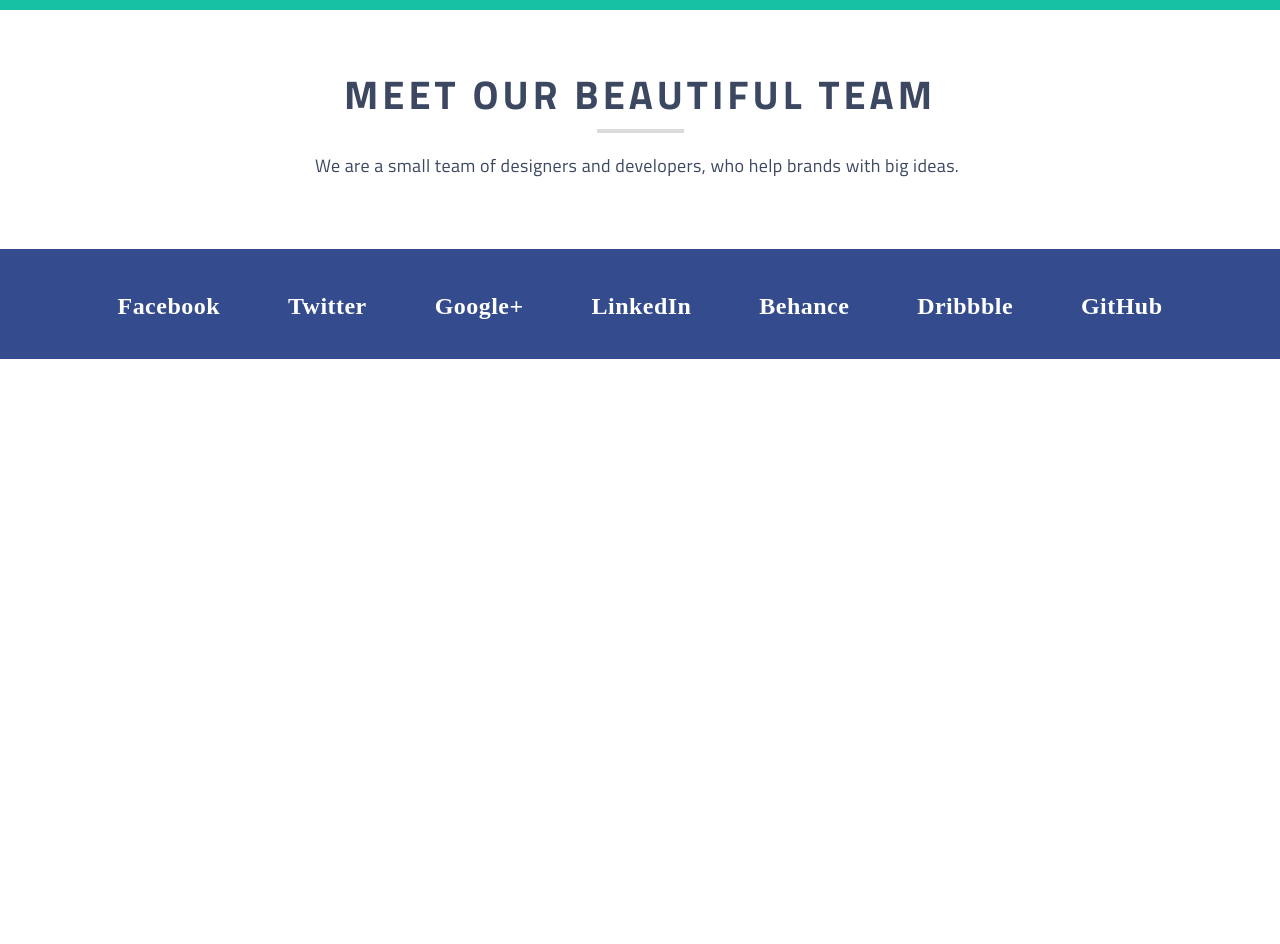
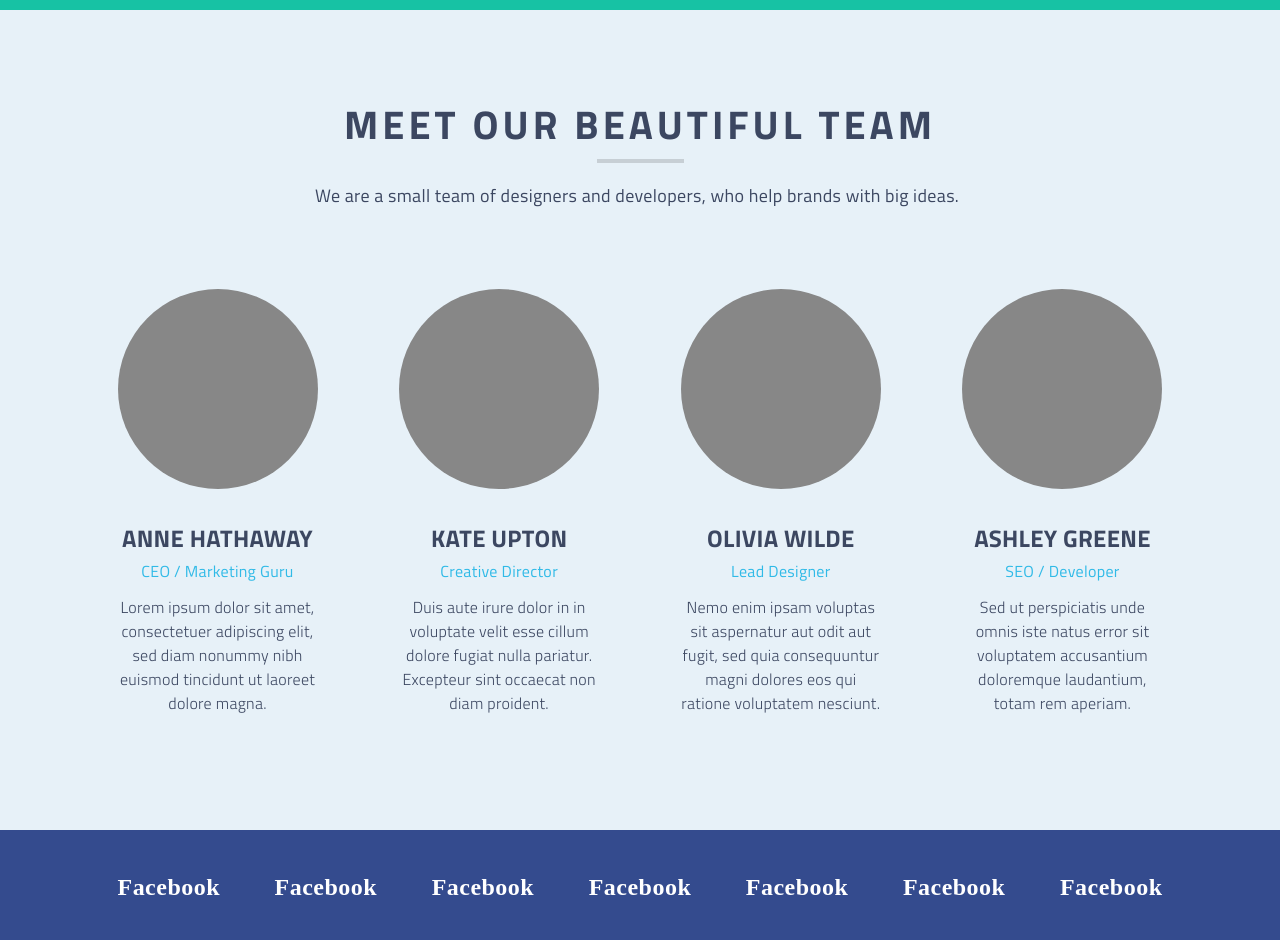
Before and after one commit to Transparency010101/Cuda, a plain HTML site: page index.html in a window 1280 px wide. Shown: the part 1300-2244 px from the top of the page. Before the commit the page ends 1663 px from the top, so only its background shows below. Drawn offline with Linux system fonts and the light colour scheme.

Commit message:
create README.md and add meet with team

```diff
--- a/index.html
+++ b/index.html
@@ -98,25 +98,80 @@
                     </div>
                 </div>
             </section>
-            <section class="team">
-                <h1 class="team__title title">MEET OUR BEAUTIFUL TEAM</h1>
-                <hr class="team__line line">
-                <h2 class="team__sub-title sub-title">
+            <section class="meet">
+                <h1 class="meet__title title">MEET OUR BEAUTIFUL TEAM</h1>
+                <hr class="meet__line line">
+                <h2 class="meet__sub-title sub-title">
                     We are a small team of designers and developers, who help brands with big ideas.
                 </h2>
+                <div class="team">
+                    <div class="container">
+                        <div class="team__row flex-sb-cnt">
+                            <!-- ! Anne Hathaway -->
+                            <div class="team__columns">
+                                <div class="team__item">
+                                    <div class="team__photo"></div>
+                                    <div class="team__name">ANNE HATHAWAY</div>
+                                    <div class="team__specialty">CEO / Marketing Guru</div>
+                                    <div class="team__text">
+                                        Lorem ipsum dolor sit amet,
+                                        consectetuer adipiscing elit, sed diam nonummy nibh euismod tincidunt ut laoreet dolore magna.
+                                    </div>
+                                    <div class="team__social-network"></div>
+                                </div>
+                            </div>
+                            <!-- ! Kate Upton -->
+                            <div class="team__columns">
+                                <div class="team__item">
+                                    <div class="team__photo"></div>
+                                    <div class="team__name">Kate Upton</div>
+                                    <div class="team__specialty">Creative Director</div>
+                                    <div class="team__text">
+                                        Duis aute irure dolor in in voluptate velit esse cillum dolore fugiat nulla pariatur. Excepteur sint occaecat non diam proident.
+                                    </div>
+                                    <div class="team__social-network"></div>
+                                </div>
+                            </div>
+                            <!-- ! Olivia Wilde -->
+                            <div class="team__columns">
+                                <div class="team__item">
+                                    <div class="team__photo"></div>
+                                    <div class="team__name">Olivia Wilde</div>
+                                    <div class="team__specialty">Lead Designer</div>
+                                    <div class="team__text">
+                                        Nemo enim ipsam voluptas sit aspernatur aut odit aut fugit, sed quia consequuntur magni dolores eos qui ratione voluptatem nesciunt.
+                                    </div>
+                                    <div class="team__social-network"></div>
+                                </div>
+                            </div>
+                            <!-- ! Ashley Greene -->
+                            <div class="team__columns">
+                                <div class="team__item">
+                                    <div class="team__photo"></div>
+                                    <div class="team__name">Ashley Greene</div>
+                                    <div class="team__specialty">SEO / Developer</div>
+                                    <div class="team__text">
+                                        Sed ut perspiciatis unde omnis iste natus error sit voluptatem accusantium doloremque laudantium, totam rem aperiam.
+                                    </div>
+                                    <div class="team__social-network"></div>
+                                </div>
+                            </div>
+                        </div>
+                    </div>
+                </div>
             </section>
         </article>
         <!-- ! Footer -->
         <footer class="footer ">
             <div class="container">
                 <ul class="contact flex-sb-cnt">
-                    <li>Facebook</li>
-                    <li>Twitter</li>
-                    <li>Google+</li>
-                    <li>LinkedIn</li>
-                    <li>Behance</li>
-                    <li>Dribbble</li>
-                    <li>GitHub</li>
+                    <li><a href="#">Facebook</a></li>
+                    <li><a href="#">Facebook</a></li>
+                    <li><a href="#">Facebook</a></li>
+                    <li><a href="#">Facebook</a></li>
+                    <li><a href="#">Facebook</a></li>
+                    <li><a href="#">Facebook</a></li>
+                    <li><a href="#">Facebook</a></li>
                 </ul>
             </div>
         </footer>
--- a/source/scss/_additionally.scss
+++ b/source/scss/_additionally.scss
@@ -9,6 +9,7 @@ $color_344b8e: #344b8e;
 $ls: 0.02em;
 $color_17c2a4: #17c2a4;
 $color_3c4761: #3c4761;
+$color_e7f1f8: #e7f1f8;
 // ! Шаблоны
 %container {
     // $ Ограничивающий контейнер
--- a/source/scss/style.scss
+++ b/source/scss/style.scss
@@ -91,14 +91,14 @@
 }
 .contact {
     padding: 45px 0;
-    li {
+    li a {
         color: $wite;
         font-size: 24px;
         font-weight: 600;
         letter-spacing: $ls;
         transition-duration: 300ms;
     }
-    li:hover {
+    li a:hover {
         color: $color_30bae7;
     }
 }
@@ -137,9 +137,10 @@
         margin: auto;
     }
 }
-// ! Team
-.team {
-    padding: 70px 0;
+// ! Meet
+.meet {
+    background-color: $color_e7f1f8;
+    padding: 100px 0;
     &__title {
         color: $color_3c4761;
     }
@@ -147,3 +148,46 @@
         color: $color_3c4761;
     }
 }
+// ! Team
+.team {
+    margin-top: 80px;
+    &__item {
+        text-align: center;
+        letter-spacing: 0.02em;
+        color: $color_3c4761;
+    }
+
+    &__photo {
+        width: 200px;
+        height: 200px;
+        background-color: #878787;
+        border-radius: 50%;
+        margin: 0 auto;
+    }
+    &__name {
+        margin: 40px 0 15px 0;
+        font-size: 24px;
+        line-height: 18px;
+        font-weight: 700;
+        text-transform: uppercase;
+    }
+    &__specialty {
+        font-size: 16px;
+        line-height: 18px;
+        letter-spacing: $ls;
+        color: #30bae7;
+    }
+    &__specialty:hover {
+        text-decoration: underline;
+    }
+    &__text {
+        font-size: 16px;
+        line-height: 24px;
+        font-weight: 300;
+        width: 200px;
+        margin: 15px auto;
+    }
+
+    &__social-network {
+    }
+}
```
Also changed, not shown: css/style.css, 1 other file.
